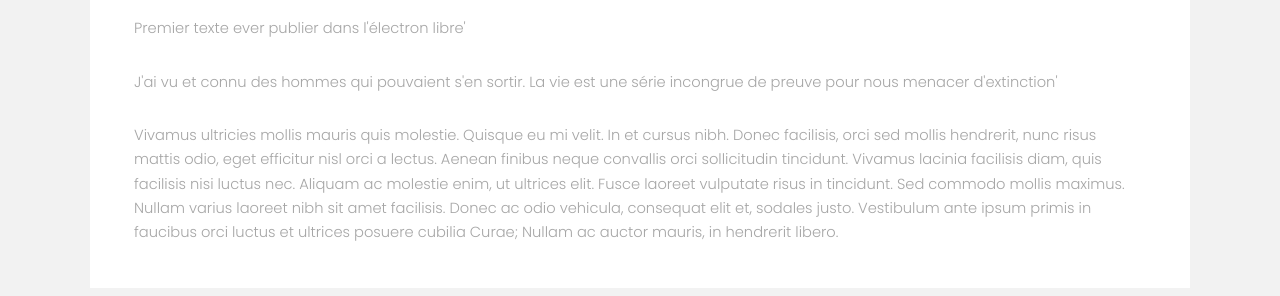
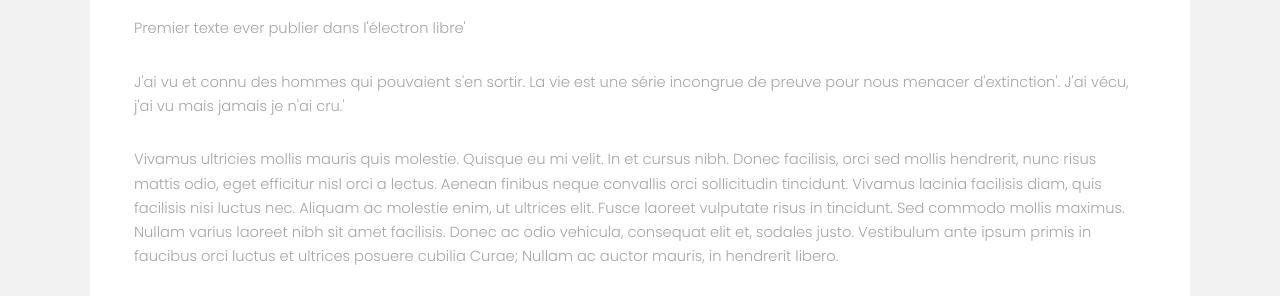
Before and after one commit to batman1205/J-bytes.github.io, a plain HTML site: page ressources.html in a window 1280 px wide. Shown: the part 504-800 px from the top of the page. Drawn offline with Linux system fonts and the light colour scheme.

Commit message:
Update ressources.html

```diff
--- a/ressources.html
+++ b/ressources.html
@@ -53,7 +53,7 @@
 							</header>
 							<p>Premier texte ever publier dans l'électron libre'</p>
 
-							<p>J'ai vu et connu des hommes qui pouvaient s'en sortir. La vie est une série incongrue de preuve pour nous menacer d'extinction'</p>
+							<p>J'ai vu et connu des hommes qui pouvaient s'en sortir. La vie est une série incongrue de preuve pour nous menacer d'extinction'. J'ai vécu, j'ai vu mais jamais je n'ai cru.'</p>
 
 							<p>Vivamus ultricies mollis mauris quis molestie. Quisque eu mi velit. In et cursus nibh. Donec facilisis, orci sed mollis hendrerit, nunc risus mattis odio, eget efficitur nisl orci a lectus. Aenean finibus neque convallis orci sollicitudin tincidunt. Vivamus lacinia facilisis diam, quis facilisis nisi luctus nec. Aliquam ac molestie enim, ut ultrices elit. Fusce laoreet vulputate risus in tincidunt. Sed commodo mollis maximus. Nullam varius laoreet nibh sit amet facilisis. Donec ac odio vehicula, consequat elit et, sodales justo. Vestibulum ante ipsum primis in faucibus orci luctus et ultrices posuere cubilia Curae; Nullam ac auctor mauris, in hendrerit libero. </p>
 						</div>
```
